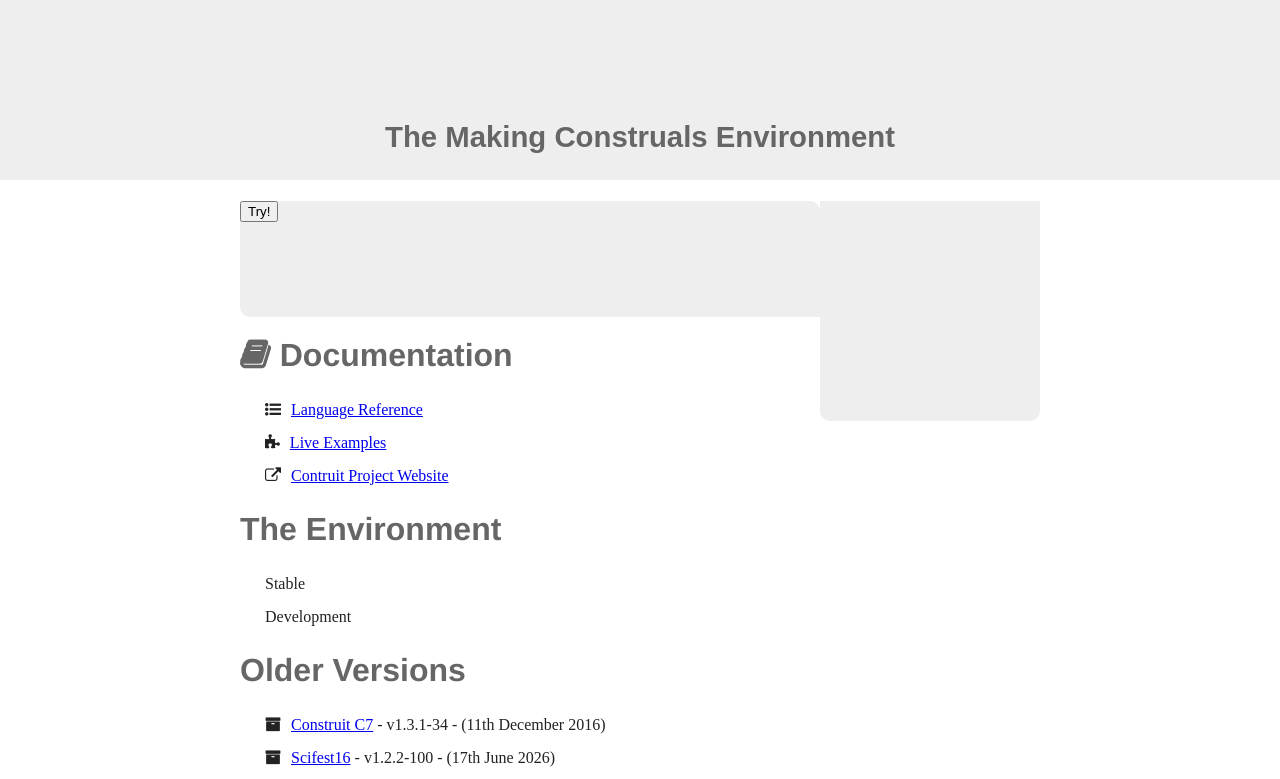
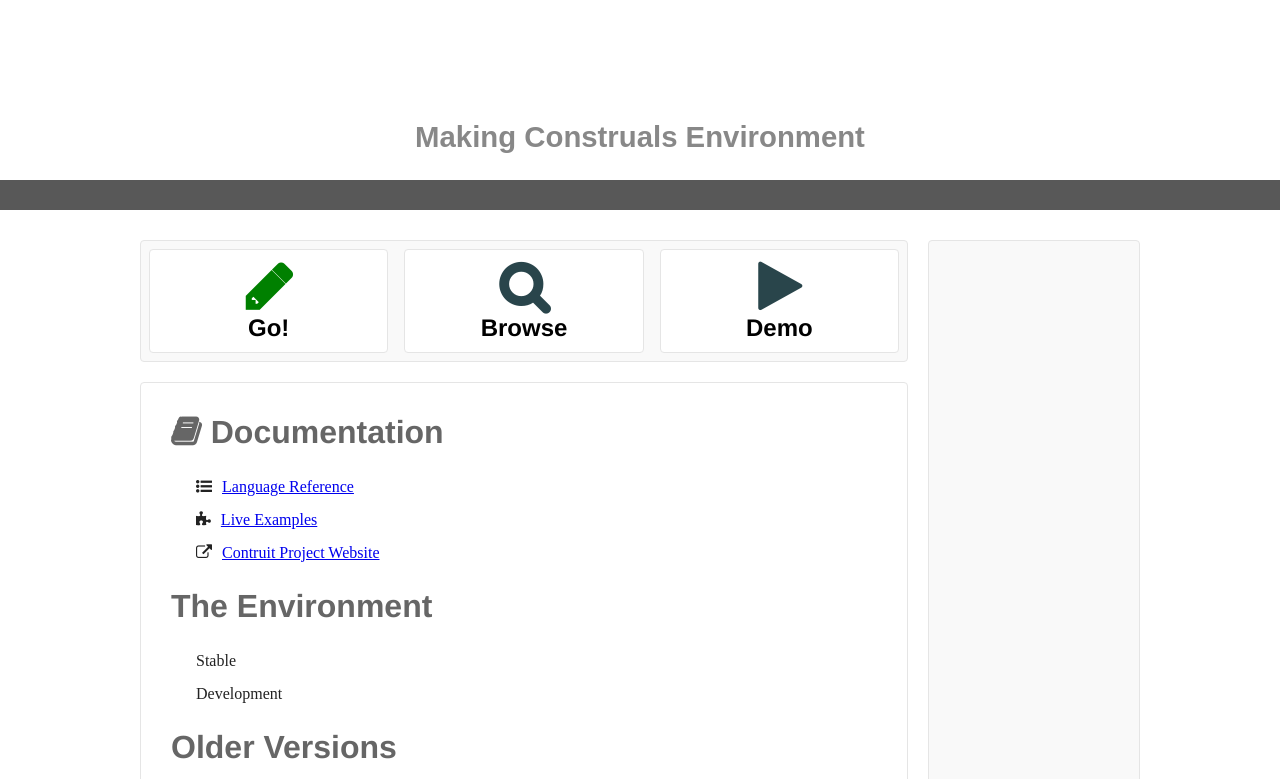
Before and after one commit to EMGroup/mcehome, a website: page index.html in a window 1280 px wide. Shown: the top 779 px of the page. Drawn offline with nearby package versions, Linux system fonts and the light colour scheme; no server answers.

Commit message:
Styled to match construit.org and added go button

```diff
--- a/index.html
+++ b/index.html
@@ -35,16 +35,18 @@ See LICENSE.txt
 		}
 
 		div#main-content {
-			width: 800px;
+			width: 1000px;
+			margin-top: 30px;
 			margin-left: auto;
 			margin-right: auto;
 		}
 
 		div#titlebar {
 			width: 100%;
-			background-color: #eee;
+			background-color: white;
 			height: 180px;
 			text-align: center;
+			border-bottom: 30px solid #585858;
 		}
 
 		div#construit-logo {
@@ -60,7 +62,7 @@ See LICENSE.txt
 		div#subtitle {
 			font-size: 22pt;
 			font-weight: bold;
-			color: #666;
+			color: #888;
 			font-family: Arial;
 		}
 
@@ -88,28 +90,80 @@ See LICENSE.txt
 
 		div#showcase {
 			float: right;
-			background: #eee;
-			border-bottom-left-radius: 10px;
-			border-bottom-right-radius: 10px;
-			padding: 10px;
+			background: #f9f9f9;
+			border: 1px solid #e5e5e5;
+			border-radius: 4px;
 			width: 200px;
 			min-height: 200px;
+			display: flex;
+			flex-direction: column;
+			padding: 5px;
 		}
 
 		div#trybox {
 			float: left;
-			height: 116px;
-			width: calc(100% - 220px);
-			border-top-left-radius: 10px;
-			border-bottom-left-radius: 10px;
-			border-top-right-radius: 10px;
-			background: #eee;
+			height: 120px;
+			background: #f9f9f9;
+			border: 1px solid #e5e5e5;
+			border-radius: 4px;
 			margin-bottom: 20px;
+			display: flex;
+			align-content: center;
+		}
+
+		div#innercontent {
+			background: white;
+			border: 1px solid #e5e5e5;
+			border-radius: 4px;
+			box-sizing: border-box;
+			padding: 10px;
+			padding-left: 30px;
+			flex-grow: 1;
 		}
 
 		div.project-entry {
 			width: 200px;
 			height: 116px;
+		}
+
+		div#flxvrt {
+			display: flex;
+			flex-direction: column;
+			flex-grow: 1;
+			margin-right: 20px;
+		}
+		div#flxhor {
+			display: flex;
+		}
+
+		div.tb-entry {
+			width: 200px;
+			text-align: center;
+			padding: 10px;
+			box-sizing: border-box;
+			flex-grow: 1;
+			font-family: Helvetica, Arial;
+			font-size: 18pt;
+			font-weight: bold;
+			border: 1px solid #e5e5e5;
+			margin: 8px;
+			border-radius: 4px;
+			background: white;
+			cursor: pointer;
+		}
+
+		div.tb-entry:hover {
+			border-color: #222;
+		}
+
+		span.tb-icon {
+			font-family: "FontAwesome";
+			font-size: 40pt;
+			color: #29454B;
+		}
+
+		span.tb-icon.go {
+			color: green;
 		}
 	</style>
 </head>
@@ -159,18 +213,26 @@ $(document).ready(function() {
 			//Eden.DB.disconnect(true);
 		}
 	});
+
+	$(document.body).click(".tb-entry.go", function() {
+		document.location.href="/construit";
+	});
 });
 </script>
 
 <div id="titlebar">
 	<div id="construit-logo"></div>
-	<div id="subtitle">The Making Construals Environment</div>
+	<div id="subtitle">Making Construals Environment</div>
 </div>
 <div id="main-content">
+<div id="flxhor">
+<div id="flxvrt">
 <div id="trybox">
-	<button>Try!</button>
+	<div class="tb-entry go"><span class="tb-icon go">&#xf040;</span><br/>Go!</div>
+	<div class="tb-entry browse"><span class="tb-icon browse">&#xf002;</span><br/>Browse</div>
+	<div class="tb-entry demo"><span class="tb-icon demo">&#xf04b;</span><br/>Demo</div>
 </div>
-<div id="showcase"></div>
+<div id="innercontent">
 <h1><span class="icon">&#xf02d;</span>Documentation</h1>
 <div class="env-entry"><span class="icon">&#xf0ca;</span><a href="https://github.com/EMGroup/js-eden/wiki/JS-Eden-Syntax-Reference">Language Reference</a></div>
 <div class="env-entry"><span class="icon">&#xf12e;</span><a href="construit/?import=examples">Live Examples</a></div>
@@ -192,6 +254,10 @@ $(document).ready(function() {
 <div class="env-entry"><span class="icon">&#xf187;</span><a href="construit.old">Construit Old</a> (11th September 2014)</div>
 <div class="env-entry"><span class="icon">&#xf187;</span><a href="emile">Emile</a> (20th November 2013)</div>
 </div>
+</div>
+<div id="showcase"></div>
+</div>
+</div>
 
 </body>
 </html>
```
